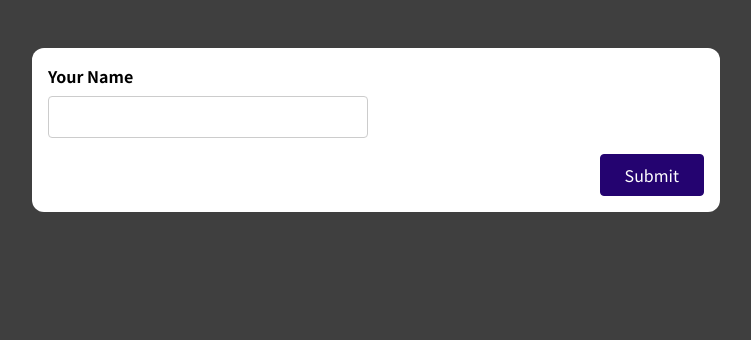
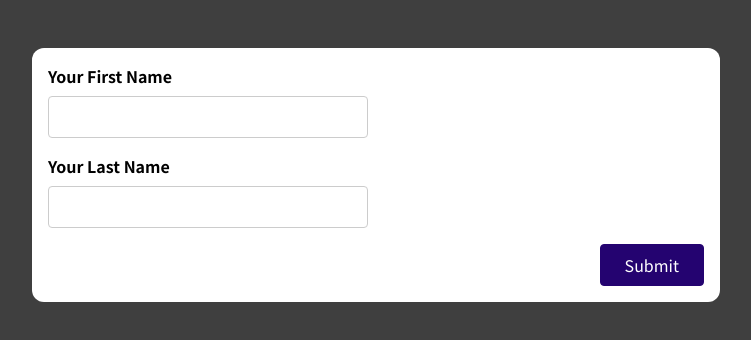
Before and after one commit to arsendemirci/react-course-repo, a React (Create React App) app: page / in a window 1280 px wide. Shown: the top 340 px of the page, without its empty margins (264-1015 px from the left). Built offline with nearby package versions, Linux system fonts and the light colour scheme.

Commit message:
added realtime validation

```diff
--- a/src/components/SimpleInput.jsx
+++ b/src/components/SimpleInput.jsx
@@ -1,32 +1,92 @@
-import { useRef, useState } from "react";
+import { useEffect, useRef, useState, useCallback } from "react";
 
 const SimpleInput = (props) => {
-  const nameInputRef = useRef();
+  const isMounted = useRef(false);
+  const [validation, setValidation] = useState({
+    name: {},
+    surname: {},
+    isValid: null,
+    message: "",
+  });
   const [enteredName, setEnteredName] = useState("");
+  const [enteredSurname, setEnteredSurname] = useState("");
+  const validateForm = useCallback(() => {
+    let validationObj = {};
 
-  const nameInputChangeHandler = (event) => {
-    setEnteredName(event.target.value);
+    validationObj.name = { isValid: enteredName !== "", message: "Please Enter a Name" };
+    validationObj.surname = {
+      isValid: enteredSurname !== "",
+      message: "Please Enter Surname",
+    };
+
+    validationObj.isValid = !Object.values(validationObj).some((x) => !x.isValid);
+
+    validationObj.message = validationObj.isValid ? "" : "The Form Is Not Valid!";
+
+    setValidation(validationObj);
+  }, [enteredName, enteredSurname]);
+  const nameInputChangeHandler = (event, type) => {
+    console.log("event", event, "param", type);
+    if (type === "name") {
+      setEnteredName(event.target.value);
+    } else if (type === "surname") {
+      setEnteredSurname(event.target.value);
+    } else {
+      return;
+    }
   };
   const formSubmissinHandler = (event) => {
     event.preventDefault();
-    console.log(enteredName);
-    console.log(nameInputRef.current.value);
+    validateForm();
+    if (!validation.isValid) return;
+    console.log("Submitted the form", enteredName, enteredSurname);
 
-    // nameInputRef.current.value = ''; => NOT IDEAL,DON'T MANIPULATE THE DOM
+    //we change isMounted to false to reset the form and skip the next useEffect
+    isMounted.current = false;
     setEnteredName("");
+    setEnteredSurname("");
   };
+  const nameInputClasses =
+    validation.name.isValid === false ? "form-control invalid" : "form-control";
+  const surnameInputClasses =
+    validation.surname.isValid === false ? "form-control invalid" : "form-control";
+  useEffect(() => {
+    if (isMounted.current) validateForm();
+    else {
+      isMounted.current = true;
+    }
+  }, [validateForm]);
   return (
     <form onSubmit={formSubmissinHandler}>
-      <div className="form-control">
-        <label htmlFor="name">Your Name</label>
+      <div className={nameInputClasses}>
+        <label htmlFor="name">Your First Name</label>
         <input
-          ref={nameInputRef}
           type="text"
           id="name"
-          onChange={nameInputChangeHandler}
+          onChange={(event) => nameInputChangeHandler(event, "name")}
+          value={enteredName}
         />
+        {validation.name.isValid === false && (
+          <p className="error-text">{validation.name.message}</p>
+        )}
+      </div>
+      <div className={surnameInputClasses}>
+        <label htmlFor="surname">Your Last Name</label>
+        <input
+          id="surname"
+          type="text"
+          onChange={(event) => nameInputChangeHandler(event, "surname")}
+          value={enteredSurname}
+        ></input>
+        {validation.surname.isValid === false && (
+          <p className="error-text">{validation.surname.message}</p>
+        )}
       </div>
       <div className="form-actions">
+        <div className="validation-alert">
+          {validation.isValid === false && validation.message}
+        </div>
+
         <button>Submit</button>
       </div>
     </form>
--- a/src/index.css
+++ b/src/index.scss
@@ -1,11 +1,11 @@
-@import url('https://fonts.googleapis.com/css2?family=Noto+Sans+JP:wght@400;700&display=swap');
+@import url("https://fonts.googleapis.com/css2?family=Noto+Sans+JP:wght@400;700&display=swap");
 
 * {
   box-sizing: border-box;
 }
 
 html {
-  font-family: 'Noto Sans JP', sans-serif;
+  font-family: "Noto Sans JP", sans-serif;
 }
 
 body {
@@ -81,6 +81,14 @@ button:active {
 
 .form-actions {
   text-align: right;
+  display: flex;
+  justify-content: space-between;
+  align-items: center;
+  .validation-alert {
+    color: #b40e0e;
+    font-weight: bold;
+    font-size: 18px;
+  }
 }
 
 .form-actions button {
@@ -98,5 +106,6 @@ button:active {
 }
 
 .error-text {
+  margin: 0 5px;
   color: #b40e0e;
 }
```
Also changed, not shown: src/index.js (+4 -4 lines).
